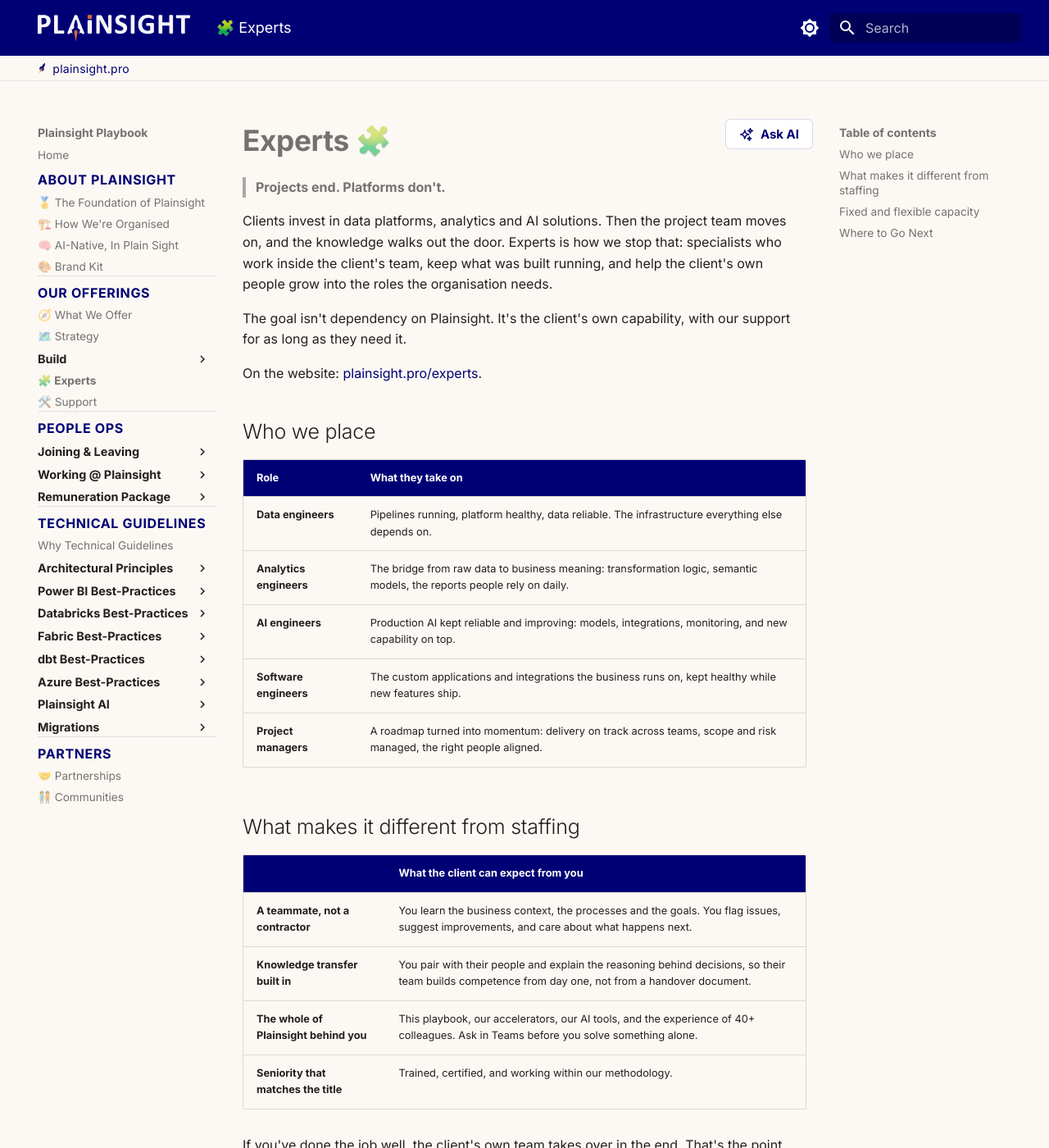
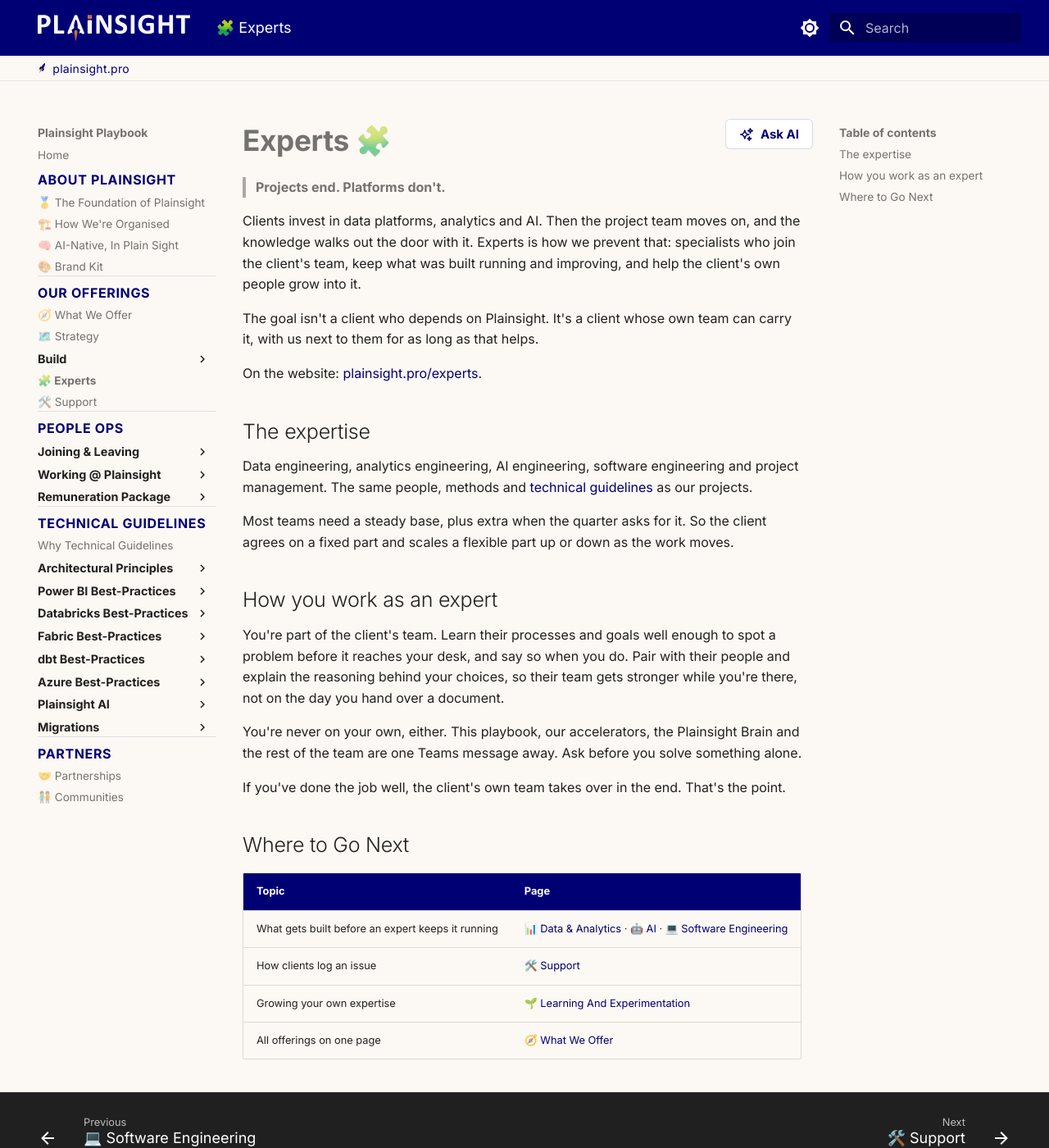
Before and after one commit to PlainsightPro/Vision-Playbook, an MkDocs documentation site: the page built from docs/service-delivery/experts.md, in a window 1280 px wide and 1400 px high. Shown: the whole window at 82% size. Built offline with MkDocs 1.6.1 and Material for MkDocs 9.7.7, drawn with Linux system fonts in a browser that asks for light colours; some of the changed text lies outside the part shown.

Commit message:
Make the Experts page shorter and less about staffing
One table instead of two that looked alike, prose for how an expert
works, and no more "place" or "placement" wording on Experts or
What We Offer.

Co-Authored-By: Claude Opus 5.5 <noreply@anthropic.com>
Claude-Session: https://claude.ai/code/session_012hC2uNVGY3SwfwoCYvpLCx

```diff
--- a/docs/service-delivery/experts.md
+++ b/docs/service-delivery/experts.md
@@ -1,41 +1,30 @@
 ---
-description: "Plainsight's Experts offering: data, AI and software specialists who work inside the client's team, keep what was built running and transfer what they know."
+description: "Plainsight's Experts offering: data, AI and software specialists who join the client's team, keep what was built running and improving, and leave the client's own people stronger."
 ---
 
 # Experts 🧩
 
 > **Projects end. Platforms don't.**
 
-Clients invest in data platforms, analytics and AI solutions. Then the project team moves on, and the knowledge walks out the door. Experts is how we stop that: specialists who work inside the client's team, keep what was built running, and help the client's own people grow into the roles the organisation needs.
+Clients invest in data platforms, analytics and AI. Then the project team moves on, and the knowledge walks out the door with it. Experts is how we prevent that: specialists who join the client's team, keep what was built running and improving, and help the client's own people grow into it.
 
-The goal isn't dependency on Plainsight. It's the client's own capability, with our support for as long as they need it.
+The goal isn't a client who depends on Plainsight. It's a client whose own team can carry it, with us next to them for as long as that helps.
 
 On the website: [plainsight.pro/experts](https://www.plainsight.pro/experts).
 
-## Who we place
+## The expertise
 
-| Role | What they take on |
-|---|---|
-| **Data engineers** | Pipelines running, platform healthy, data reliable. The infrastructure everything else depends on. |
-| **Analytics engineers** | The bridge from raw data to business meaning: transformation logic, semantic models, the reports people rely on daily. |
-| **AI engineers** | Production AI kept reliable and improving: models, integrations, monitoring, and new capability on top. |
-| **Software engineers** | The custom applications and integrations the business runs on, kept healthy while new features ship. |
-| **Project managers** | A roadmap turned into momentum: delivery on track across teams, scope and risk managed, the right people aligned. |
+Data engineering, analytics engineering, AI engineering, software engineering and project management. The same people, methods and [technical guidelines](../technical-guidelines/why-technical-guidelines.md) as our projects.
 
-## What makes it different from staffing
+Most teams need a steady base, plus extra when the quarter asks for it. So the client agrees on a fixed part and scales a flexible part up or down as the work moves.
 
-| | What the client can expect from you |
-|---|---|
-| **A teammate, not a contractor** | You learn the business context, the processes and the goals. You flag issues, suggest improvements, and care about what happens next. |
-| **Knowledge transfer built in** | You pair with their people and explain the reasoning behind decisions, so their team builds competence from day one, not from a handover document. |
-| **The whole of Plainsight behind you** | This playbook, our accelerators, our AI tools, and the experience of 40+ colleagues. Ask in Teams before you solve something alone. |
-| **Seniority that matches the title** | Trained, certified, and working within our methodology. |
+## How you work as an expert
+
+You're part of the client's team. Learn their processes and goals well enough to spot a problem before it reaches your desk, and say so when you do. Pair with their people and explain the reasoning behind your choices, so their team gets stronger while you're there, not on the day you hand over a document.
+
+You're never on your own, either. This playbook, our accelerators, the Plainsight Brain and the rest of the team are one Teams message away. Ask before you solve something alone.
 
 If you've done the job well, the client's own team takes over in the end. That's the point.
-
-## Fixed and flexible capacity
-
-Most teams need a steady base plus a bit more when the quarter asks for it. The client commits to a fixed part and scales a flexible part up or down as the work moves. No minimum hours, and no paying for a full-time seat they only need half the time.
 
 ## Where to Go Next
 
```
Also changed, not shown: docs/service-delivery/what-we-offer.md (+1 -1 lines).
